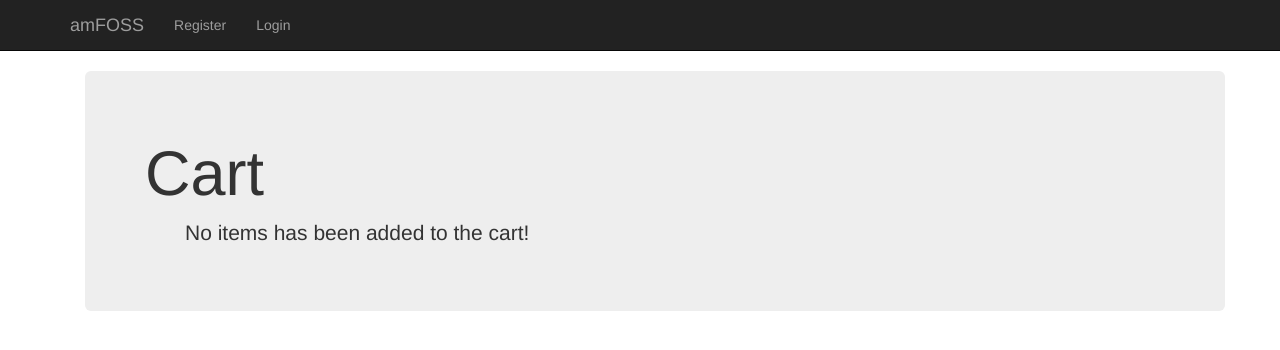
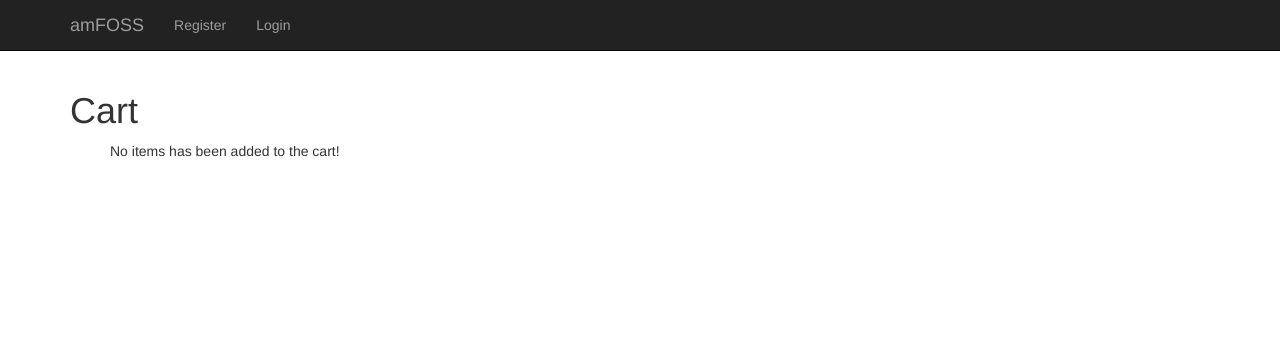
Before and after one commit to iammarco11/amfoss_tshirts, a Django app: page /tshirt/cart/ in a window 1280 px wide. Shown: the top 350 px of the page. Run offline with Django 3.2, Linux system fonts and the light colour scheme; data that the repository does not hold is empty; some libraries are stand-ins or nearby versions.

Commit message:
update cart.html

```diff
--- a/templates/tshirt/cart.html
+++ b/templates/tshirt/cart.html
@@ -3,8 +3,6 @@
 
 {%block body_block %}
 
-<div class="container">
-  <div class="jumbotron">
 
 <h1>Cart</h1>
 <ul>
@@ -174,6 +172,5 @@ function processPayment(paymentData) {
         <p>No items has been added to the cart!</p>
     {%endfor%}
 </ul>
-</div>
-</div>
+
 {% endblock%}
```
